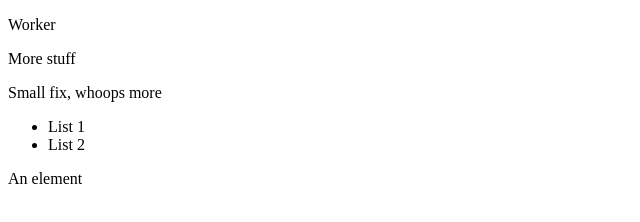
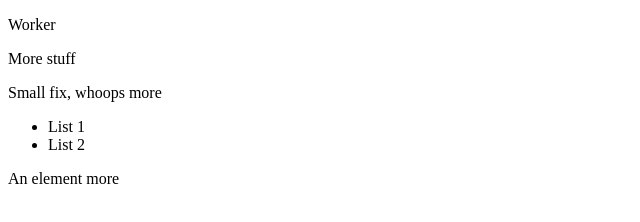
Before and after one commit to xjdesigns/semver_test, a website: page index.html in a window 1280 px wide. Shown: the full height of the page, 0-640 px from the left. Drawn offline with Linux system fonts and the light colour scheme.

Commit message:
anything

```diff
--- a/index.html
+++ b/index.html
@@ -22,7 +22,7 @@
 			</ul>
 		</div>
 
-		<div>An element</div>
+		<div>An element more</div>
 	</main>
 </body>
 </html>
```
